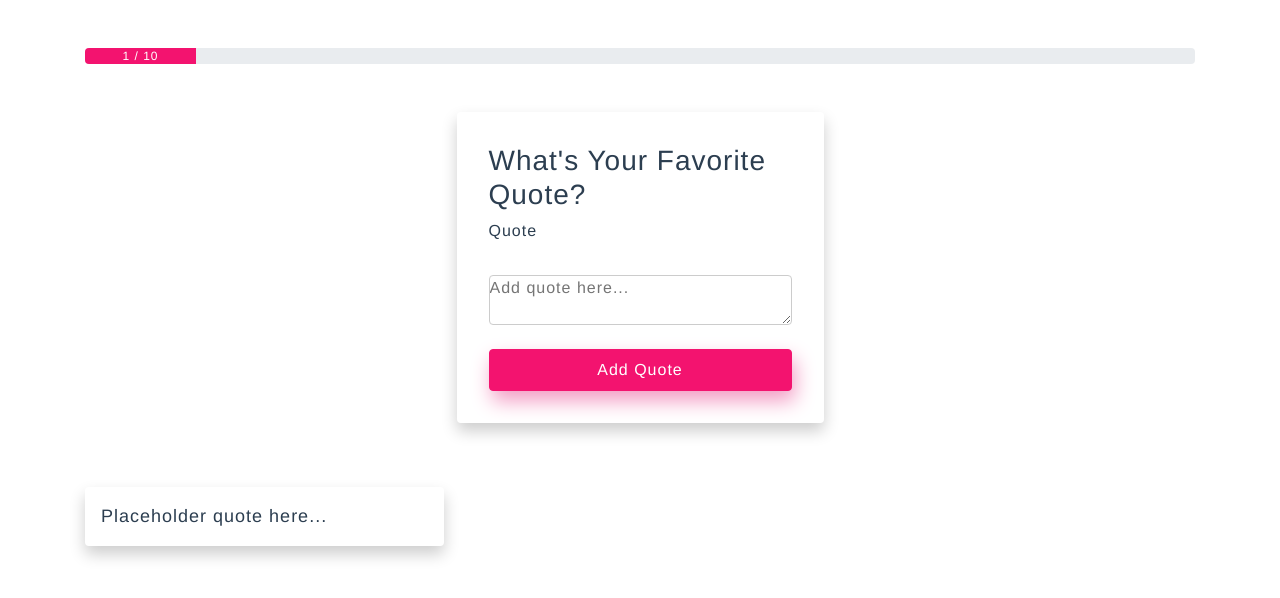
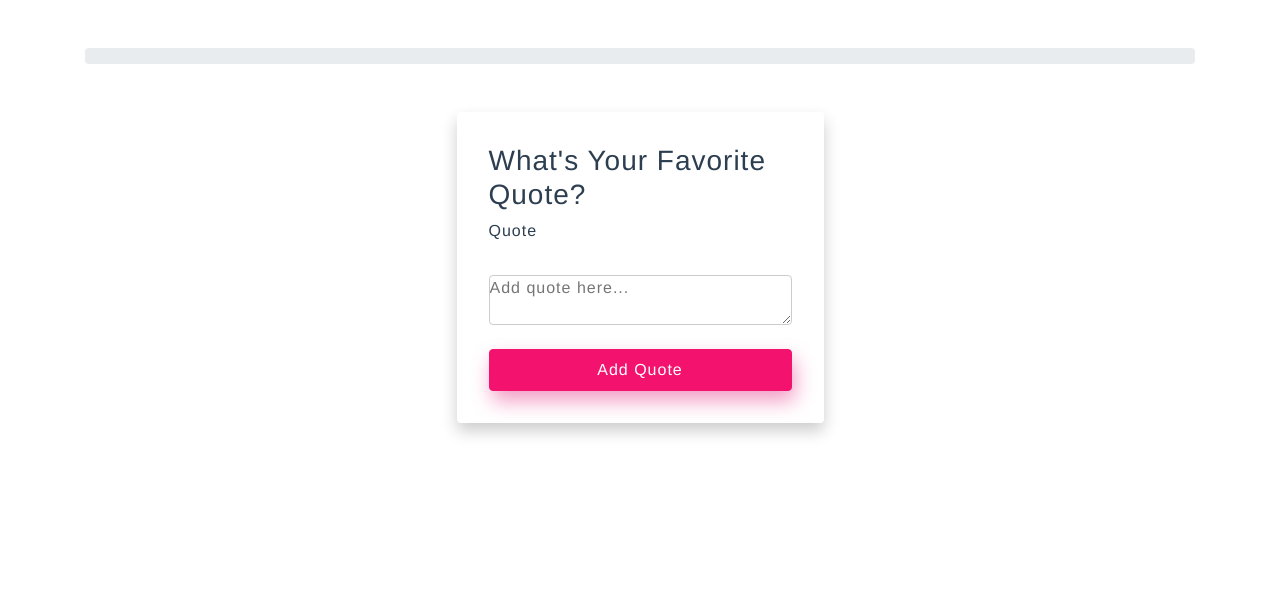
Before and after one commit to ryanwpb/vue-quotes, a Vue app: page / in a window 1280 px wide. Shown: the top 598 px of the page. Built offline with nearby package versions, Linux system fonts and the light colour scheme.

Commit message:
Delete quote on double click.

```diff
--- a/src/App.vue
+++ b/src/App.vue
@@ -19,7 +19,7 @@ export default {
   },
   data: function() {
       return {
-          quotes: ['Placeholder quote here...'],
+          quotes: [],
           maxQuotes: 10
       }
   },
--- a/src/components/QuoteGrid.vue
+++ b/src/components/QuoteGrid.vue
@@ -1,6 +1,6 @@
 <template>
     <div class="quotes">
-        <Quote :key="quote" v-for="(quote, index) in quotes" @click.native="deleteQuote(index)">
+        <Quote :key="quote" v-for="(quote, index) in quotes" @dblclick.native="deleteQuote(index)">
             {{ quote }}
         </Quote>
     </div>
```
